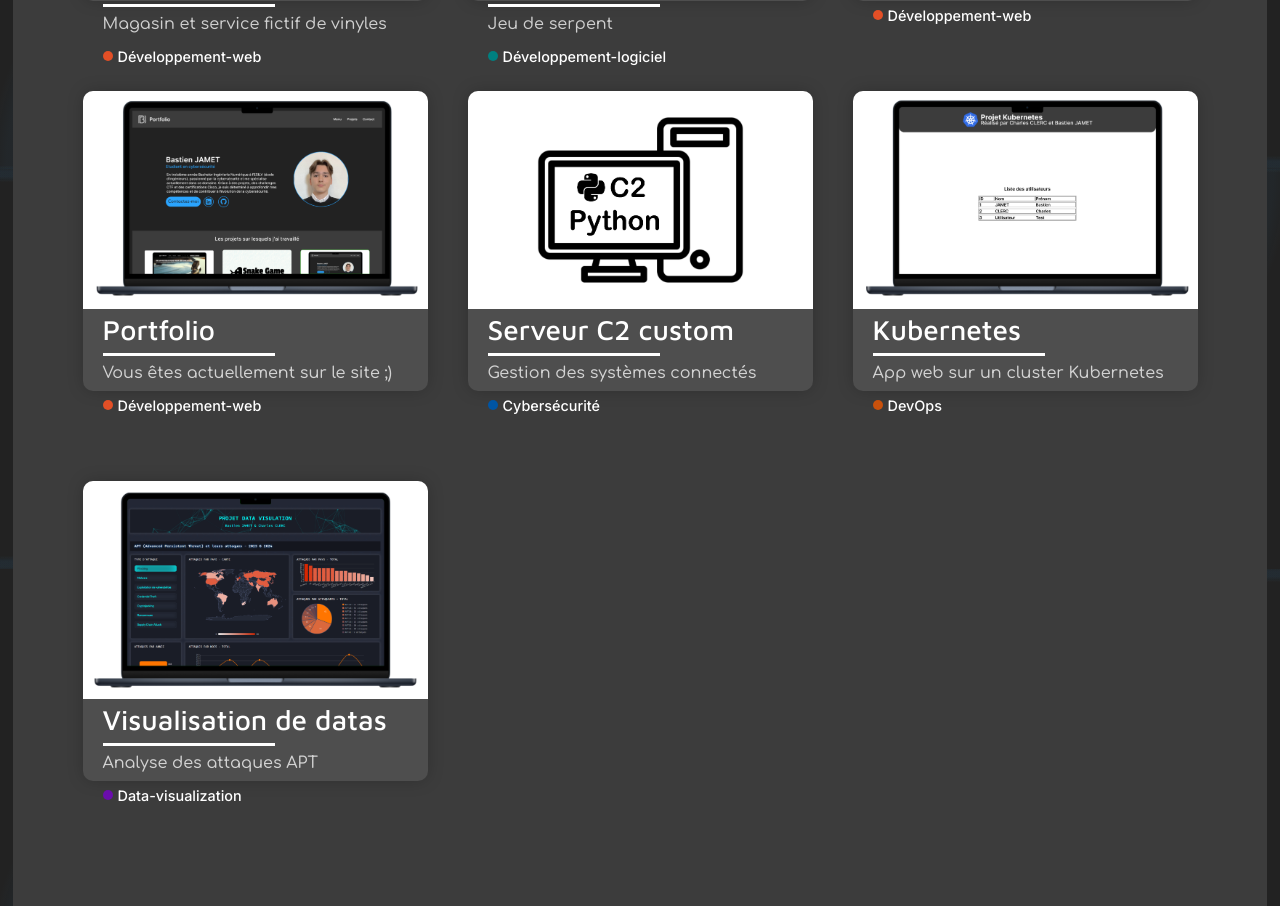
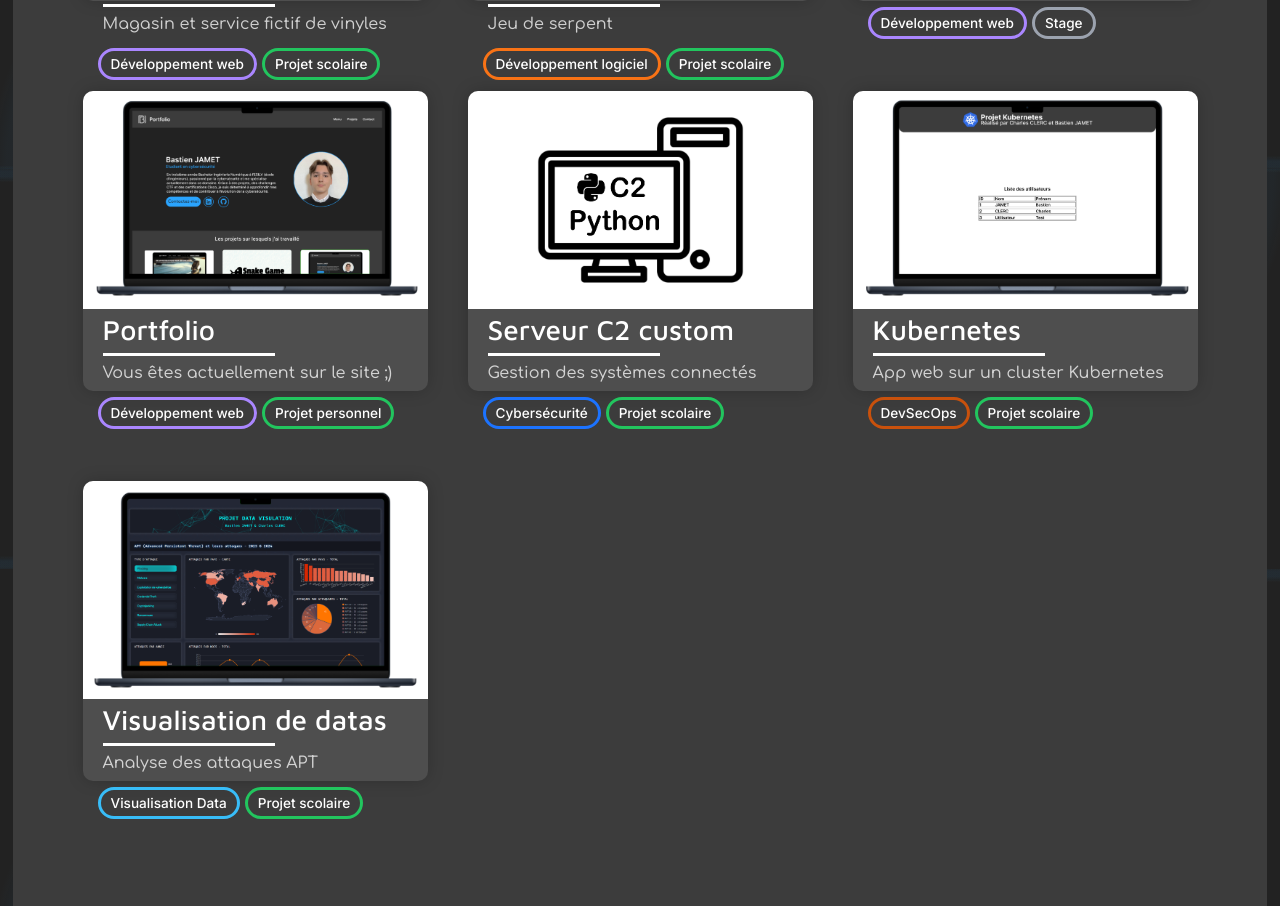
Before and after one commit to bastosjt/Portfolio, a plain HTML site: page menu.html in a window 1280 px wide. Shown: the part 1031-1937 px from the top of the page. Drawn offline with Linux system fonts and the light colour scheme.

Commit message:
Mise à jour éléments visuels UX/UI

```diff
--- a/projets.json
+++ b/projets.json
@@ -4,6 +4,9 @@
       "title": "De Vinyles",
       "description": "Magasin et service fictif de vinyles",
       "type": ["Développement-web"],
+      "titre_type": ["Développement web"],
+      "contexte": ["Projet"],
+      "titre_contexte": ["Projet scolaire"],
       "languages": ["HTML", "CSS"],
       "languages_pourcentage": ["38.8", "61.2"],
       "languages_pourcentage_couleur": ["#1574BC", "#F35C2B"],
@@ -30,6 +33,9 @@
       "title": "Snakey",
       "description": "Jeu de serpent",
       "type": ["Développement-logiciel"],
+      "titre_type": ["Développement logiciel"],
+      "titre_contexte": ["Projet scolaire"],
+      "contexte": ["Projet"],
       "languages": ["HTML", "CSS", "JavaScript"],
       "languages_pourcentage": ["21.2", "11.9", "66.9"],
       "languages_pourcentage_couleur": ["#1574BC", "#F35C2B", "#FBB343"],
@@ -56,10 +62,13 @@
       "title": "ASMASSE",
       "description": "Cabinet de massages et bien-être",
       "type": ["Développement-web"],
+      "titre_type": ["Développement web"],
+      "contexte": ["Stage"],
+      "titre_contexte": ["Stage"],
       "languages": ["HTML", "CSS", "JavaScript"],
       "languages_pourcentage": ["", "", ""],
       "languages_pourcentage_couleur": ["#1574BC", "#F35C2B", "#FBB343"],
-      "tags": ["Développement-web", "Front-end", "Back-end", "Figma", "UX-UI", "HTML", "CSS", "JavaScript", "Responsive"],
+      "tags": ["Développement-web", "Fullstack", "Figma", "UX-UI", "HTML", "CSS", "JavaScript", "Responsive"],
       "icone": ["Icones/asmasse.svg"],
       "couverture": ["Images/asmasse.png"],
       "images": [
@@ -83,6 +92,9 @@
       "title": "Portfolio",
       "description": "Vous êtes actuellement sur le site ;)",
       "type": ["Développement-web"],
+      "titre_type": ["Développement web"],
+      "contexte": ["Projet"],
+      "titre_contexte": ["Projet personnel"],
       "languages": ["HTML", "CSS", "Javascript"],
       "languages_pourcentage": ["100", "100", "100"],
       "languages_pourcentage_couleur": ["#1574BC", "#F35C2B", "#FBB343"],
@@ -109,6 +121,9 @@
         "title": "Serveur C2 custom",
         "description": "Gestion des systèmes connectés",
         "type": ["Cybersécurité"],
+        "titre_type": ["Cybersécurité"],
+        "contexte": ["Projet"],
+        "titre_contexte": ["Projet scolaire"],
         "languages": ["Python"],
         "languages_pourcentage": ["100"],
         "languages_pourcentage_couleur": ["#1574BC"],
@@ -134,11 +149,14 @@
         "id": "kubernetes",
         "title": "Kubernetes",
         "description": "App web sur un cluster Kubernetes",
-        "type": ["DevOps"],
+        "type": ["DevSecOps"],
+        "titre_type": ["DevSecOps"],
+        "contexte": ["Projet"],
+        "titre_contexte": ["Projet scolaire"],
         "languages": ["HTML", "Javascript", "Dockerfile"],
         "languages_pourcentage": ["65.6", "33", "1.4"],
         "languages_pourcentage_couleur": ["#1574BC", "#FBB343", "#2496ED"],
-        "tags": ["DevOps", "Kubernetes", "Docker", "NodeJS", "MySQL"],
+        "tags": ["DevSecOps", "Kubernetes", "Docker", "NodeJS", "MySQL"],
         "icone": ["Icones/kubernetes.svg"],
         "couverture": ["Images/Kubernetes.png"],
         "images": [
@@ -162,10 +180,13 @@
       "title": "Visualisation de datas",
       "description": "Analyse des attaques APT",
       "type": ["Data-visualization"],
+      "titre_type": ["Visualisation Data"],
+      "contexte": ["Projet"],
+        "titre_contexte": ["Projet scolaire"],
       "languages": ["HTML", "CSS", "JavaScript"],
       "languages_pourcentage": ["10.1", "12.7", "77.2"],
       "languages_pourcentage_couleur": ["#1574BC", "#F35C2B", "#FBB343"],
-      "tags": ["Data Visualization", "Cybersécurité", "HTML", "CSS", "JavaScript", "D3.js"],
+      "tags": ["Visualisation-Data", "Cybersécurité", "HTML", "CSS", "JavaScript", "D3.js"],
       "icone": ["Icones/DataViz.svg"],
       "couverture": ["Images/DataViz.png"],
       "images": [
--- a/script.js
+++ b/script.js
@@ -15,8 +15,8 @@ fetch('projets.json')
       <div id="ligne"></div>
       <p>${projet.description}</p>
       <ul>
-          <div class="lang_box" id="${projet.type}"></div>
-          <li>${projet.type}</li>
+          <li class="projet_type" id="${projet.type}">${projet.titre_type}</li>
+          <li class="projet_contexte" id="${projet.contexte}">${projet.titre_contexte}</li>
       </ul>
     </div>
   `).join('');
--- a/style.css
+++ b/style.css
@@ -154,7 +154,7 @@ body{
 
 #socials button, #socials a, .view-projet, .view-code{
     border-radius: 25px;
-    border: #2AA4FE 2px solid;
+    border: #2AA4FE 3px solid;
     background-color: transparent;
     font-family: 'Comfortaa', cursive;
     font-size: 1rem;
@@ -179,6 +179,7 @@ body{
 
 #socials a:first-child, .view-projet, .view-code{
     width: 175px;
+    height: 45px;
     color: #222222;
     font-weight: 900;
     background-color: #2AA4FE;
@@ -295,58 +296,65 @@ body{
     font-weight: 500;
 }
 
-.lang_box{
-    height: 10px;
-    width: 10px;
-    border-radius: 90%;
-    margin: 0 5px;
+.projet_type, .projet_contexte{
+    padding: 5px 10px;
+    border-radius: 125px;
+    font-size: 0.85rem;
+    font-weight: 400;
+    display: inline-block;
 }
 
 /* LANGUAGES ET TAGS */
 
-#Back-end{background-color: #6E5494}
+#Back-end{border: 3px solid #6E5494}
 
-#C2{background-color: #800080}
+#C2{border: 3px solid #800080}
 
-#CSS{background-color: #1574BC}
+#CSS{border: 3px solid #1574BC}
 
-#Cybersécurité{background-color: #0055A4}
+#Cybersécurité{border: 3px solid #1c73ff}
 
-#Data-visualization{background-color: #6A0DAD}
+#Data-visualization{border: 3px solid #38bdf8}
 
-#Développement-logiciel{background-color: #008080}
+#Développement-logiciel{border: 3px solid #f97316}
 
-#Développement-web{background-color: #E34F26}
+#Développement-web{border: 3px solid #aa86ff}
 
-#DevOps{background-color: #C9510C}
+#DevSecOps{border: 3px solid #C9510C}
 
-#Dockerfile, #Docker{background-color: #2496ED}
+#Dockerfile, #Docker{border: 3px solid #2496ED}
 
-#Figma{background-color: #0ACF83}
+#Figma{border: 3px solid #0ACF83}
 
-#Front-end{background-color: #61DBFB}
+#Front-end{border: 3px solid #61DBFB}
 
-#HTML{background-color: #F35C2B}
+#HTML{border: 3px solid #F35C2B}
 
-#JavaScript{background-color: #FBB343}
+#JavaScript{border: 3px solid #FBB343}
 
-#Kubernetes {background-color: #326CE5}
+#Kubernetes {border: 3px solid #326CE5}
 
-#Linux{background-color: #FCC624}
+#Linux{border: 3px solid #FCC624}
 
-#Minikube {background-color: #FFCC00}
+#Minikube {border: 3px solid #FFCC00}
 
-#MySQL {background-color: #4479A1}
+#MySQL {border: 3px solid #4479A1}
 
-#NodeJS {background-color: #43853D}
+#NodeJS {border: 3px solid #43853D}
 
-#Python{background-color: #3776AB}
+#Projet{border: 3px solid #22c55e;}
 
-#Responsive{background-color: #2D9CDB}
+#Python{border: 3px solid #3776AB}
 
-#UX-UI{background-color: #FF6F61}
+#Responsive{border: 3px solid #2D9CDB}
 
-#YAML{background-color: #CB171E}
+#Stage{border: 3px solid #9ca3af;}
+
+#undefined{opacity: 0;}
+
+#UX-UI{border: 3px solid #FF6F61}
+
+#YAML{border: 3px solid #CB171E}
 
 .projet ul li{
     margin-right: 5px;
@@ -671,7 +679,7 @@ body{
 }
 
 #contact_container_box{
-    border: #2AA4FE 2px solid;
+    border: #2AA4FE 3px solid;
     background-color: #222222;
     width: 350px;
     height: 50px;
```
